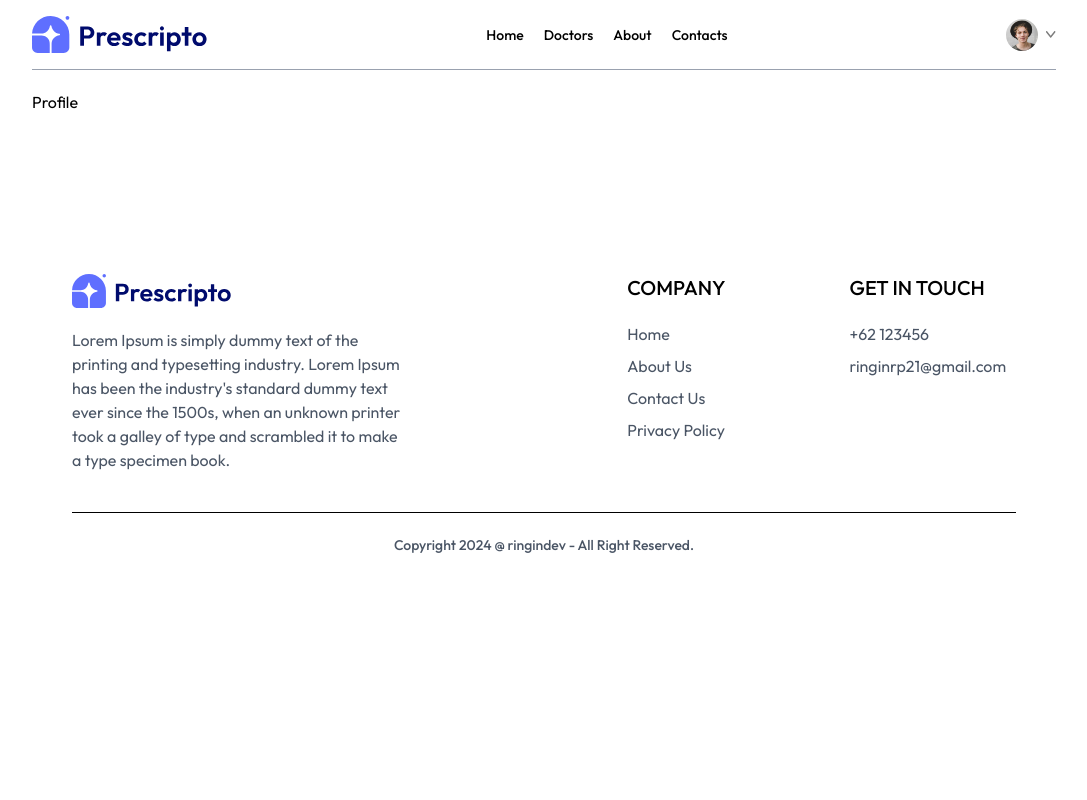
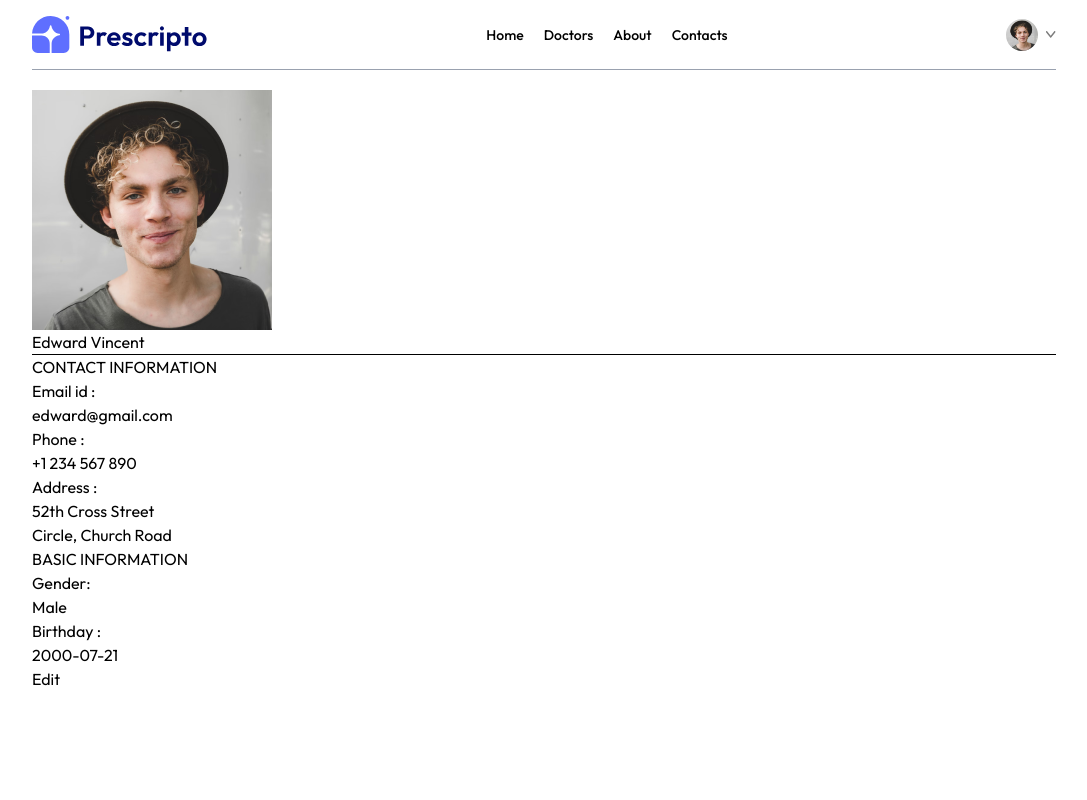
Before and after one commit to ringinrp/fe-mern-appointment, a React (Vite) app: page /profile in a window 1280 px wide. Shown: the top 800 px of the page, without its empty margins (96-1183 px from the left). Built offline with nearby package versions, Linux system fonts and the light colour scheme; the HTML template or start-up script is replaced by a standard one.

Commit message:
update: profile

```diff
--- a/src/pages/Profile.jsx
+++ b/src/pages/Profile.jsx
@@ -1,9 +1,88 @@
-import React from 'react'
+import React, { useState } from 'react'
+import { assets } from '../assets/assets_frontend/assets'
 
 const Profile = () => {
+
+  const [userData, setUserData] = React.useState({
+    name: "Edward Vincent",
+    image: assets.profile_pic,
+    email: "edward@gmail.com",
+    phone: "+1 234 567 890",
+    address: {
+      line1: "52th Cross Street",
+      line2: "Circle, Church Road"
+    },
+    gender: "Male",
+    dob: "2000-07-21"
+  })
+
+  const [isEdit, setIsEdit] = useState(false)
+
   return (
     <div>
-      Profile
+      <img src={userData.image} alt=''/>
+
+      {
+        isEdit
+        ? <input type="text" value={userData.name} onChange={e => setUserData(prev => ({...prev, name:e.target.value}))}/>
+        : <p>{userData.name}</p>
+      }
+
+      <hr/>
+      <div>
+        <p>CONTACT INFORMATION</p>
+        <div>
+          <p>Email id : </p>
+          <p>{userData.email}</p>
+          <p>Phone : </p>
+          {
+        isEdit
+        ? <input type="text" value={userData.phone} onChange={e => setUserData(prev => ({...prev, phone:e.target.value}))}/>
+        : <p>{userData.phone}</p>
+        }
+        <p>Address : </p>
+        {
+          isEdit
+          ? <p>
+            <input onChange={(e)=>setUserData(prev => ({...prev, address: {...prev.address, line1:e.target.value}}))} value={userData.address.line1} type='text' />
+            <br/>
+            <input onChange={(e)=>setUserData(prev => ({...prev, address: {...prev.address, line2:e.target.value}}))} value={userData.address.line2} type='text' />
+          </p>
+          : <p>
+            {userData.address.line1}
+            <br/>
+            {userData.address.line2}
+          </p>
+        }
+        </div>
+      </div>
+      <div>
+        <p>BASIC INFORMATION</p>
+        <div>
+          <p>Gender: </p>
+          {
+            isEdit
+            ? <select onChange={(e)=> setUserData(prev => ({...prev, gender: e.target.value}))} value={userData.gender}>
+              <option value='Male'>Male</option>
+              <option value='Female'>Female</option>
+            </select>
+            : <p>{userData.gender}</p>
+          }
+          <p>Birthday : </p>
+          {
+            isEdit
+            ? <input type='date' onChange={(e)=> setUserData(prev => ({...prev, dob: e.target.value}))} value={userData.dob} />
+            : <p>{userData.dob}</p>
+          }
+        </div>
+      </div>
+          <div>
+            {
+              isEdit
+              ? <button onClick={(e)=>setIsEdit(false)}>Save information</button>
+              : <button onClick={(e)=>setIsEdit(true)}>Edit</button>
+            }
+          </div>
     </div>
   )
 }
```
